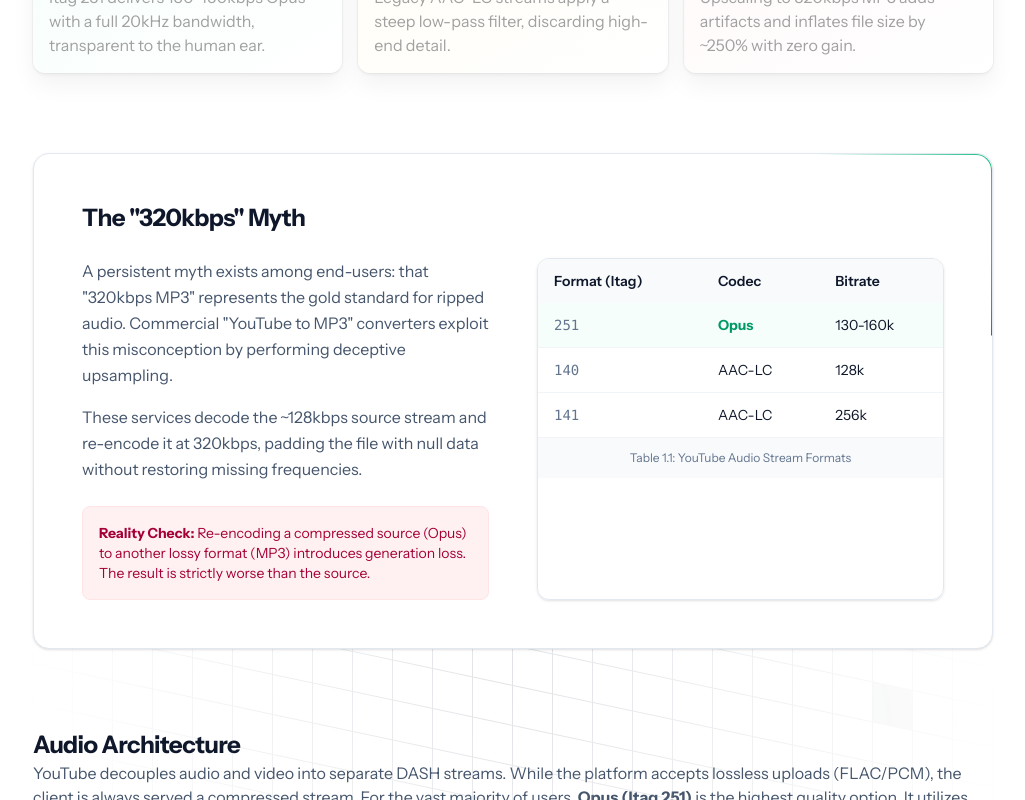
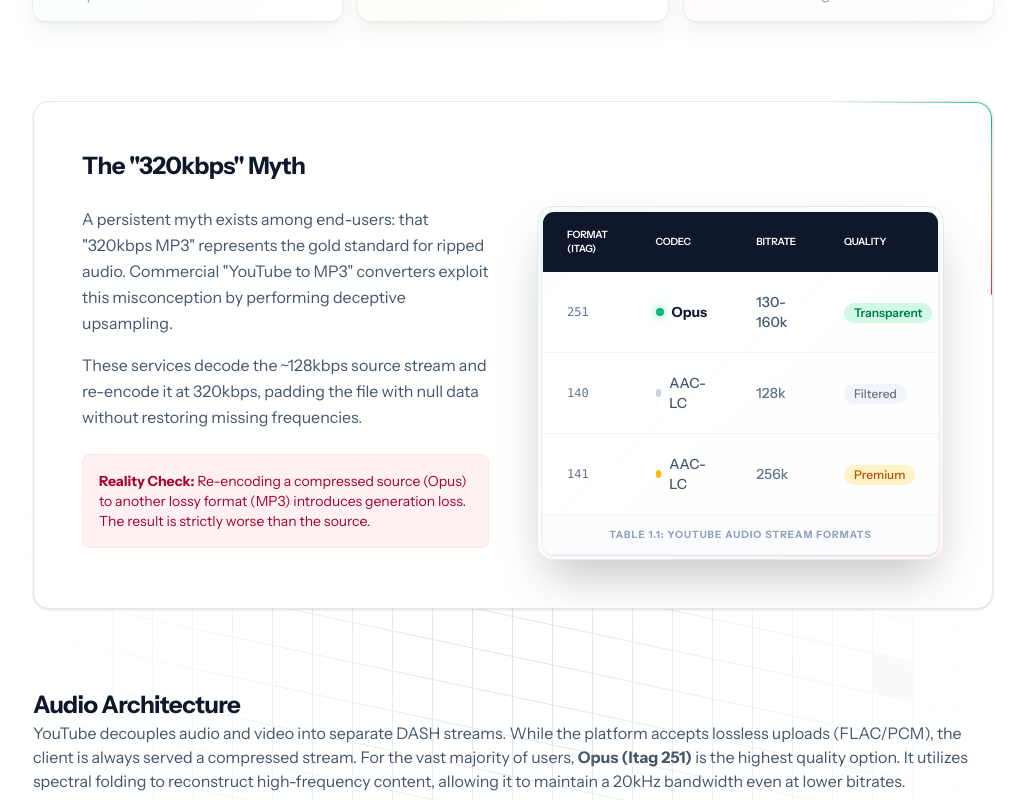
Before and after one commit to Microck/tuneport, a Next.js app in the folder website/: page /research in a window 1280 px wide. Shown: the part 744-1544 px from the top of the page, without its empty margins (127-1152 px from the left). Built offline with nearby package versions, Linux system fonts and the light colour scheme.

Commit message:
feat(website): polish table 1.1, fix page transitions, and remove author info

```diff
--- a/website/src/app/research/page.tsx
+++ b/website/src/app/research/page.tsx
@@ -61,14 +61,6 @@
           <p className="mx-auto max-w-2xl text-lg text-slate-600 leading-relaxed">
              Why transcoding destroys audio fidelity: a technical deep dive into YouTube&apos;s audio infrastructure and the &quot;320kbps&quot; myth.
           </p>
-
-          <div className="mt-8 flex items-center justify-center gap-4 text-sm text-slate-500">
-            <p>By 5 aka M. J.</p>
-            <span>•</span>
-            <p>Independent Researcher</p>
-            <span>•</span>
-            <time>Jan 11, 2026</time>
-          </div>
         </div>
 
         <div className="relative mb-16 rounded-2xl bg-white/50 p-1 backdrop-blur-sm">
@@ -133,35 +125,69 @@
                         </div>
                     </div>
 
-                    <div className="overflow-hidden rounded-xl border border-slate-200 bg-white/50 shadow-sm backdrop-blur-sm">
+                    <div className="relative overflow-hidden rounded-2xl border border-slate-200 bg-white/40 p-1 shadow-2xl backdrop-blur-xl">
+                        <div className="absolute inset-0 bg-gradient-to-br from-emerald-500/5 via-transparent to-rose-500/5" />
+                        <div className="relative overflow-hidden rounded-xl border border-slate-100 bg-white/80 shadow-sm">
                             <table className="w-full text-left text-sm">
-                            <thead className="bg-slate-50 text-slate-900">
+                                <thead className="bg-slate-900 text-white">
                                     <tr>
-                                    <th className="px-4 py-3 font-semibold">Format (Itag)</th>
-                                    <th className="px-4 py-3 font-semibold">Codec</th>
-                                    <th className="px-4 py-3 font-semibold">Bitrate</th>
+                                        <th className="px-6 py-4 font-semibold tracking-tight uppercase text-[10px]">Format (Itag)</th>
+                                        <th className="px-6 py-4 font-semibold tracking-tight uppercase text-[10px]">Codec</th>
+                                        <th className="px-6 py-4 font-semibold tracking-tight uppercase text-[10px]">Bitrate</th>
+                                        <th className="px-6 py-4 font-semibold tracking-tight uppercase text-[10px]">Quality</th>
                                     </tr>
                                 </thead>
                                 <tbody className="divide-y divide-slate-100">
-                                <tr className="bg-emerald-50/50">
-                                    <td className="px-4 py-3 font-mono text-slate-500">251</td>
-                                    <td className="px-4 py-3 font-bold text-emerald-600">Opus</td>
-                                    <td className="px-4 py-3">130-160k</td>
+                                    <tr className="group transition-colors hover:bg-emerald-50/30">
+                                        <td className="px-6 py-5 font-mono text-xs text-slate-500">251</td>
+                                        <td className="px-6 py-5">
+                                            <div className="flex items-center gap-2">
+                                                <div className="h-2 w-2 rounded-full bg-emerald-500 shadow-[0_0_8px_rgba(16,185,129,0.6)]" />
+                                                <span className="font-bold text-slate-900">Opus</span>
+                                            </div>
+                                        </td>
+                                        <td className="px-6 py-5 font-medium text-slate-600">130-160k</td>
+                                        <td className="px-6 py-5">
+                                            <span className="inline-flex items-center rounded-full bg-emerald-100 px-2.5 py-0.5 text-xs font-semibold text-emerald-700">
+                                                Transparent
+                                            </span>
+                                        </td>
                                     </tr>
-                                <tr>
-                                    <td className="px-4 py-3 font-mono text-slate-500">140</td>
-                                    <td className="px-4 py-3">AAC-LC</td>
-                                    <td className="px-4 py-3">128k</td>
+                                    <tr className="group transition-colors hover:bg-slate-50/50">
+                                        <td className="px-6 py-5 font-mono text-xs text-slate-500">140</td>
+                                        <td className="px-6 py-5">
+                                            <div className="flex items-center gap-2 text-slate-400">
+                                                <div className="h-2 w-2 rounded-full bg-slate-300" />
+                                                <span className="font-medium text-slate-600">AAC-LC</span>
+                                            </div>
+                                        </td>
+                                        <td className="px-6 py-5 font-medium text-slate-500">128k</td>
+                                        <td className="px-6 py-5">
+                                            <span className="inline-flex items-center rounded-full bg-slate-100 px-2.5 py-0.5 text-xs font-medium text-slate-500">
+                                                Filtered
+                                            </span>
+                                        </td>
                                     </tr>
-                                <tr>
-                                    <td className="px-4 py-3 font-mono text-slate-500">141</td>
-                                    <td className="px-4 py-3">AAC-LC</td>
-                                    <td className="px-4 py-3">256k</td>
+                                    <tr className="group transition-colors hover:bg-amber-50/30">
+                                        <td className="px-6 py-5 font-mono text-xs text-slate-500">141</td>
+                                        <td className="px-6 py-5">
+                                            <div className="flex items-center gap-2">
+                                                <div className="h-2 w-2 rounded-full bg-amber-400" />
+                                                <span className="font-medium text-slate-600">AAC-LC</span>
+                                            </div>
+                                        </td>
+                                        <td className="px-6 py-5 font-medium text-slate-500">256k</td>
+                                        <td className="px-6 py-5">
+                                            <span className="inline-flex items-center rounded-full bg-amber-100 px-2.5 py-0.5 text-xs font-medium text-amber-700">
+                                                Premium
+                                            </span>
+                                        </td>
                                     </tr>
                                 </tbody>
                             </table>
-                        <div className="bg-slate-50 p-3 text-xs text-slate-500 text-center border-t border-slate-100">
+                            <div className="bg-slate-50/80 px-6 py-3 text-[10px] font-bold tracking-widest text-slate-400 text-center border-t border-slate-100 uppercase">
                                 Table 1.1: YouTube Audio Stream Formats
+                            </div>
                         </div>
                     </div>
                 </div>
--- a/website/src/app/template.tsx
+++ b/website/src/app/template.tsx
@@ -1,15 +1,25 @@
 "use client";
 
-import { motion } from "framer-motion";
+import { motion, AnimatePresence } from "framer-motion";
+import { usePathname } from "next/navigation";
 
 export default function Template({ children }: { children: React.ReactNode }) {
+  const pathname = usePathname();
+
   return (
-    <motion.div
-      initial={{ opacity: 0, y: 10 }}
-      animate={{ opacity: 1, y: 0 }}
-      transition={{ ease: "easeInOut", duration: 0.5 }}
-    >
-      {children}
-    </motion.div>
+    <AnimatePresence mode="wait">
+      <motion.div
+        key={pathname}
+        initial={{ opacity: 0, y: 20, filter: "blur(10px)" }}
+        animate={{ opacity: 1, y: 0, filter: "blur(0px)" }}
+        exit={{ opacity: 0, y: -20, filter: "blur(10px)" }}
+        transition={{
+          duration: 0.4,
+          ease: [0.22, 1, 0.36, 1]
+        }}
+      >
+        {children}
+      </motion.div>
+    </AnimatePresence>
   );
 }
```
Lines whose indentation alone changed are shown as unchanged.
